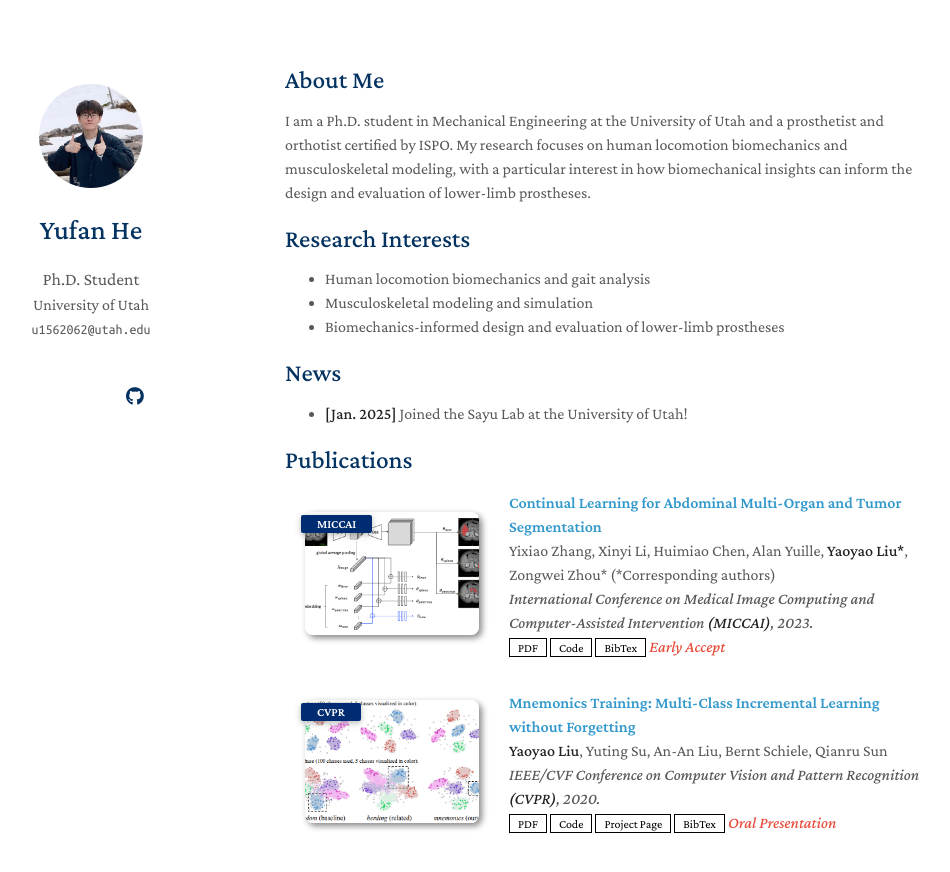
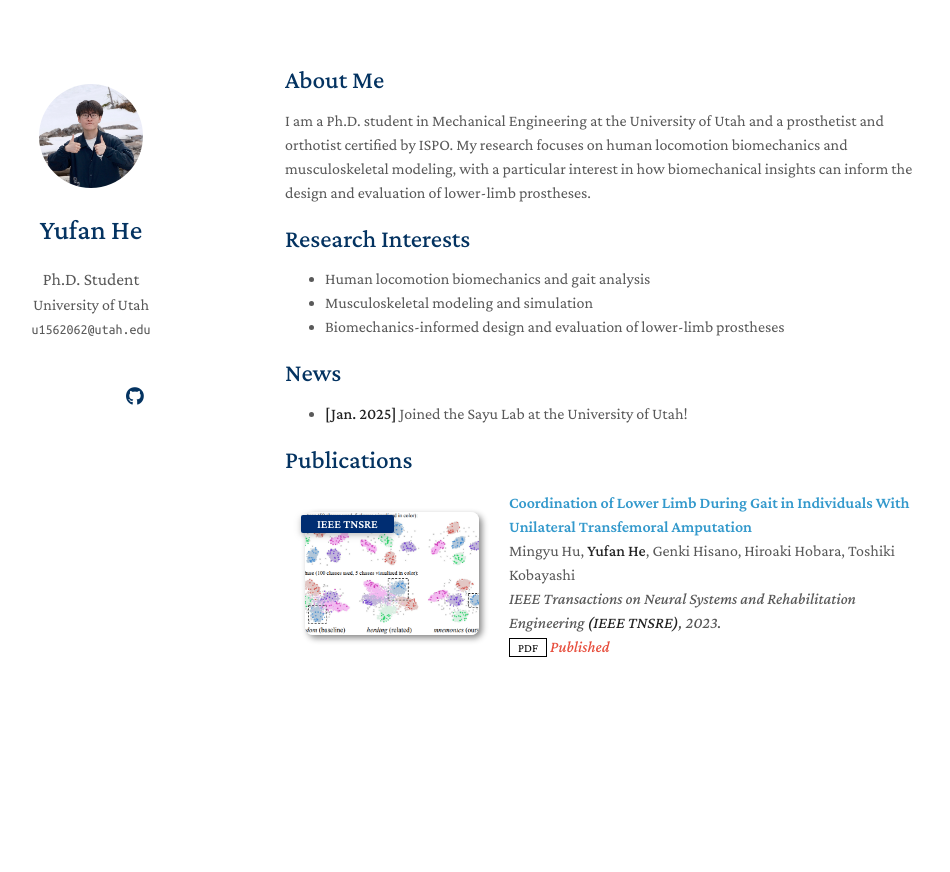
Before and after one commit to yufan-he/yufan-he.github.io, a Jekyll site: the page built from index.md, in a window 1280 px wide and 961 px high. Shown: the top 872 px of the window, without its empty margins (185-1135 px from the left). Built offline with Jekyll 4.4.1, drawn with Linux system fonts in a browser that asks for light colours; a style sheet for code colours, icons or effects is not loaded; our own code applies the rules of GitHub Pages for plain Markdown files.

Commit message:
Update publications.yml

```diff
--- a/_data/publications.yml
+++ b/_data/publications.yml
@@ -1,22 +1,9 @@
 main:
 
-  - title: Continual Learning for Abdominal Multi-Organ and Tumor Segmentation
-    authors: Yixiao Zhang, Xinyi Li, Huimiao Chen, Alan Yuille, <strong>Yaoyao Liu*</strong>, Zongwei Zhou* (*Corresponding authors)
-    conference_short: MICCAI
-    conference: International Conference on Medical Image Computing and Computer-Assisted Intervention <strong>(MICCAI)</strong>, 2023.
-    pdf: https://arxiv.org/pdf/2306.00988.pdf
-    code: https://github.com/MrGiovanni/ContinualLearning
-    bibtex: https://bib.yliu.me/MICCAI23.txt
-    image: ./assets/img/teaser_example_2.png
-    notes: Early Accept
-
-  - title: "Mnemonics Training: Multi-Class Incremental Learning without Forgetting"
-    authors: <strong>Yaoyao Liu</strong>, Yuting Su, An-An Liu, Bernt Schiele, Qianru Sun
-    conference_short: CVPR
-    conference: IEEE/CVF Conference on Computer Vision and Pattern Recognition <strong>(CVPR)</strong>, 2020.
-    pdf: https://arxiv.org/pdf/2002.10211.pdf
-    code: https://github.com/yaoyao-liu/class-incremental-learning/tree/main/mnemonics-training
-    page: https://class-il.mpi-inf.mpg.de/mnemonics/
-    bibtex: https://class-il.mpi-inf.mpg.de/mnemonics/
-    notes: Oral Presentation
+  - title: "Coordination of Lower Limb During Gait in Individuals With Unilateral Transfemoral Amputation"
+    authors: Mingyu Hu, <strong>Yufan He</strong>, Genki Hisano, Hiroaki Hobara, Toshiki Kobayashi
+    conference_short: IEEE TNSRE
+    conference: IEEE Transactions on Neural Systems and Rehabilitation Engineering <strong>(IEEE TNSRE)</strong>, 2023.
+    pdf: https://ieeexplore.ieee.org/stamp/stamp.jsp?tp=&arnumber=10254599
+    notes: Published
     image: ./assets/img/teaser_example.png
```
